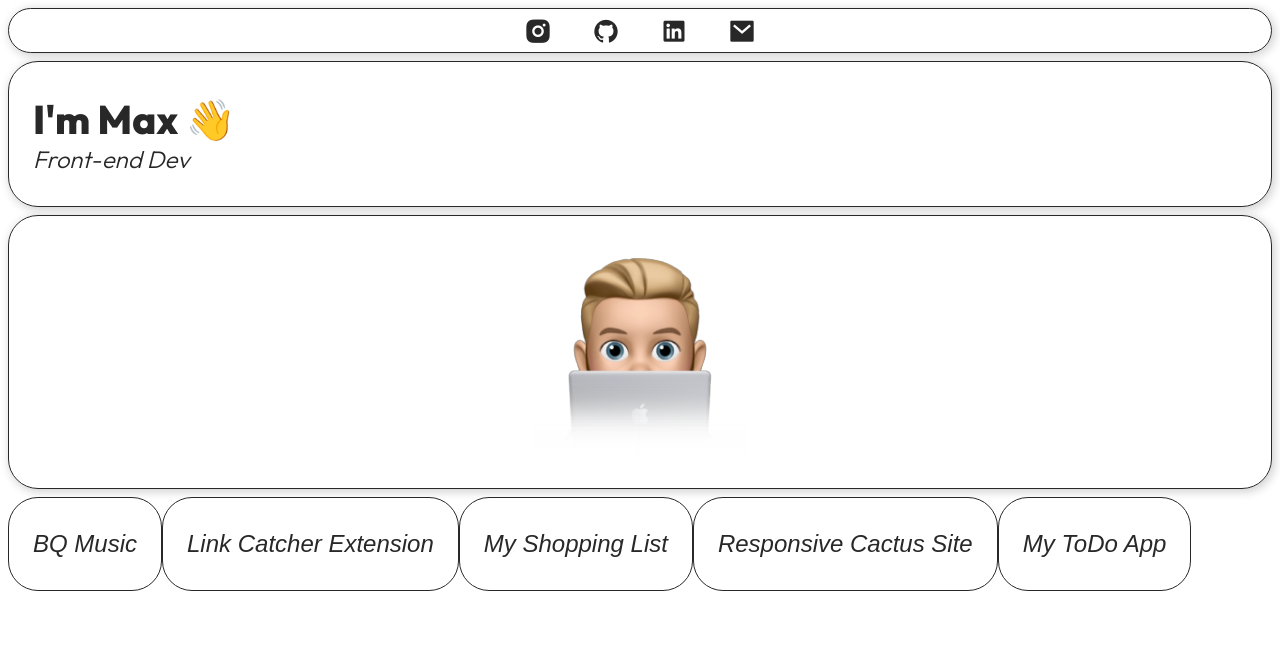
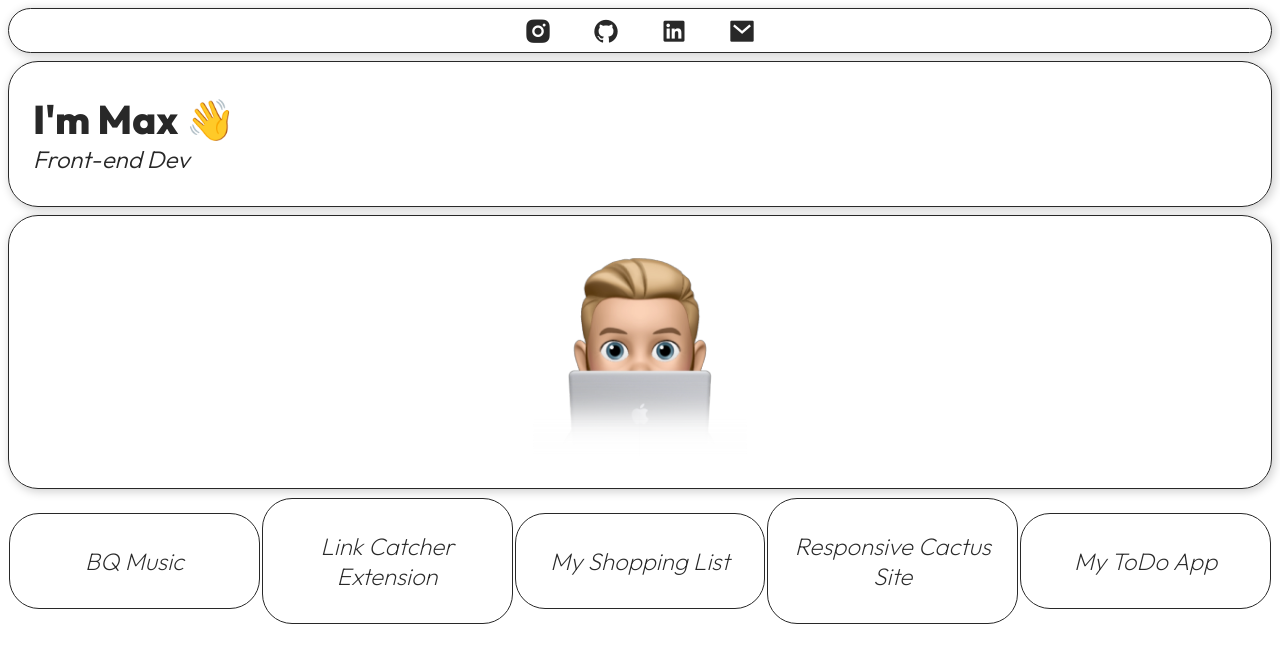
Before and after one commit to maxdevocht/my-portfolio-site, a React (Vite) app: page / in a window 1280 px wide. Shown: the top 662 px of the page. Built offline with nearby package versions, Linux system fonts and the light colour scheme.

Commit message:
Added flex wrap

```diff
--- a/src/index.css
+++ b/src/index.css
@@ -126,6 +126,8 @@ body {
 }
 
 .link--btn {
+  flex: 2 250px;
+  margin: 1px;
   padding: 2rem 1.5rem;
   border: 1px solid var(--color-black);
   border-radius: 30px;
@@ -141,6 +143,7 @@ body {
 
 .link--title {
   font-size: var(--h2-font-size);
-  font-weight: 300;
+  font-weight: 200;
   font-style: italic;
+  font-family: 'Outfit', sans-serif;
 }
```
